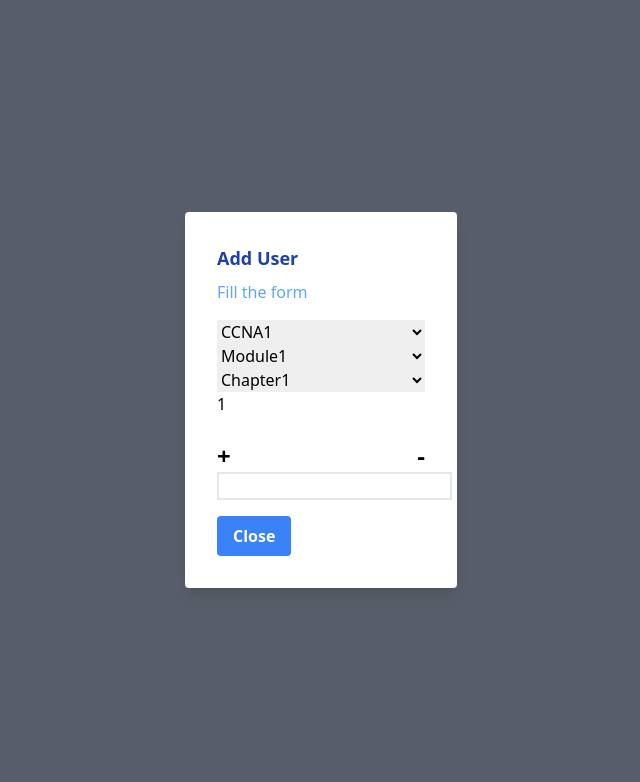
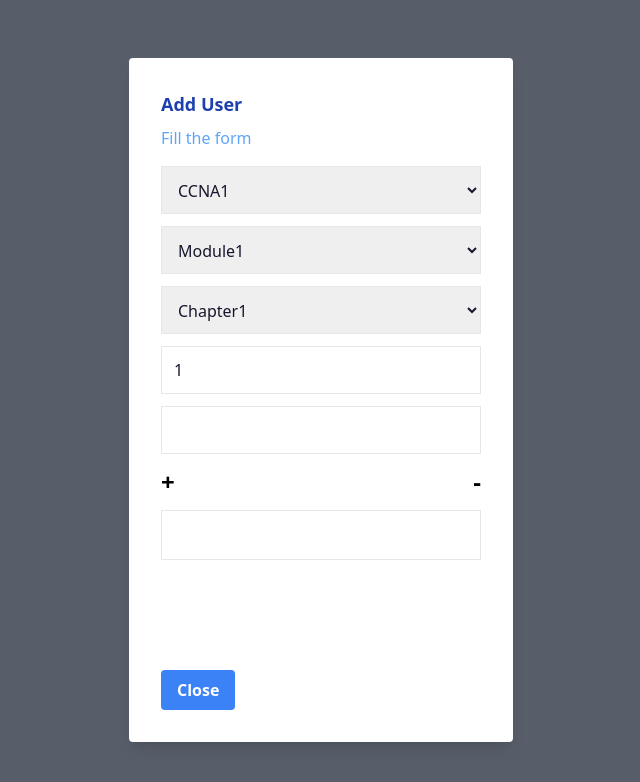
Before and after one commit to Hamza-El-Fahli/Educraft_Server, a Next.js app: page /testComponent in a window 1280 px wide. Shown: the top 782 px of the page, without its empty margins (319-959 px from the left). Built offline with nearby package versions, Linux system fonts and the light colour scheme.

Commit message:
wip: Quizzes management
- done with Quiz form

```diff
--- a/src/app/testComponent/page.tsx
+++ b/src/app/testComponent/page.tsx
@@ -1,83 +1,130 @@
-'use client';
-
+"use client";
 
 import Modal from "@/components/userModal";
 import { useState } from "react";
 
-export default function QuizForm(){
-    const [isOpen, setisOpen] = useState(true)
+export default function QuizForm() {
+  const [isOpen, setisOpen] = useState(true);
+  const [quizForm, setquizForm] = useState({
+    seletedCourse: "1",
+    selectedModule: "1",
+    selectedChapter: "1",
+    quizNumber: "1",
+    correctAnswer: "",
+    answers: [""],
+  });
+  function AddAnswer() {
+    setquizForm({ ...quizForm, answers: [...quizForm.answers, ""] });
+  }
+  function RemoveAnswer() {
+    if (quizForm.answers.length > 1)
+      setquizForm({
+        ...quizForm,
+        answers: quizForm.answers.slice(0, quizForm.answers.length - 1),
+      });
+  }
+  function setanswers(index: number, value: string) {
+    const newAnswers = [...quizForm.answers];
+    newAnswers[index] = value;
 
-    function AddAnswer(){
-        setquizFrom({...quizFrom , answers : [...quizFrom.answers,'']})
+    setquizForm({ ...quizForm, answers: newAnswers });
   }
-    function RemoveAnswer(){
-        if(quizFrom.answers.length > 1)
-        setquizFrom({...quizFrom , answers : quizFrom.answers.slice(0,quizFrom.answers.length-1)})
-
-}
-function setanswers(index:number,value:string){
-    const newAnswers = [...quizFrom.answers]
-    newAnswers[index] = value
-
-    setquizFrom({...quizFrom , answers : newAnswers})
-
-
-}
-
-const [quizFrom, setquizFrom] = useState({
-    seletedCourse : 1,
-    selectedModule : 1,
-    selectedChapter : 1,
-    quizNumber : 1,
-    correctAnswer : '',
-    answers : ['']
-})
-console.log(quizFrom)
 
 
 
-
-    function closeModal(){
-        setisOpen(false)
+  function closeModal() {
+    setisOpen(false);
   }
   return (
-        <Modal isOpen={true} onClose={closeModal} >
+    <Modal isOpen={true} onClose={closeModal}>
       <h2 className="text-lg font-bold mb-2 text-blue-800">Add User</h2>
       <p className="mb-4 text-blue-400">Fill the form</p>
-        <form onSubmit={(e) => e.preventDefault()} className="flex flex-col w-52">
-        <select name="course" id="" className="w-full" value={quizFrom.seletedCourse} onChange={(e)=>setquizFrom({...quizFrom , seletedCourse:e.target.value})}>
+      <form
+        onSubmit={(e) => e.preventDefault()}
+        className="flex flex-col gap-3 w-80 "
+      >
+        <select
+          name="course"
+          id=""
+          className="text-primary h-12 border p-3"
+          value={quizForm.seletedCourse}
+          onChange={(e) =>
+            setquizForm({ ...quizForm, seletedCourse: e.target.value })
+          }
+        >
           <option value="1">CCNA1</option>
           <option value="2">CCNA2</option>
           <option value="3">CCNA3</option>
           <option value="4">CCNA4</option>
         </select>
-<select name="module" id="" className="w-full" value={quizFrom.selectedModule} onChange={(e)=>setquizFrom({...quizFrom , selectedModule:e.target.value})}>
+        <select
+          name="module"
+          id=""
+          className="text-primary h-12 border p-3"
+          value={quizForm.selectedModule}
+          onChange={(e) =>
+            setquizForm({ ...quizForm, selectedModule: e.target.value })
+          }
+        >
           <option value="1">Module1</option>
           <option value="2">Module2</option>
           <option value="3">Module3</option>
           <option value="4">Module4</option>
         </select>
 
-<select name="chapter" id="" className="w-full" value={quizFrom.selectedChapter} onChange={(e)=>setquizFrom({...quizFrom , selectedChapter:e.target.value})}>
+        <select
+          name="chapter"
+          id=""
+          className="text-primary h-12 border p-3"
+          value={quizForm.selectedChapter}
+          onChange={(e) =>
+            setquizForm({ ...quizForm, selectedChapter: e.target.value })
+          }
+        >
           <option value="1">Chapter1</option>
           <option value="2">Chapter2</option>
           <option value="3">Chapter3</option>
           <option value="4">Chapter4</option>
         </select>
 
-<input type="text" value={quizFrom.quizNumber}  onChange={(e)=>setquizFrom({...quizFrom , quizNumber : e.target.value})}/>
-<input type="text"  value={quizFrom.correctAnswer}  onChange={(e)=>setquizFrom({...quizFrom , correctAnswer : e.target.value})}/>
+        <input
+          type="text"
+          className="text-primary h-12 border p-3"
+          value={quizForm.quizNumber}
+          onChange={(e) =>
+            setquizForm({ ...quizForm, quizNumber: e.target.value })
+          }
+        />
+        <input
+          type="text"
+          className="text-primary h-12 border p-3"
+          value={quizForm.correctAnswer}
+          onChange={(e) =>
+            setquizForm({ ...quizForm, correctAnswer: e.target.value })
+          }
+        />
         <div className="flex justify-between">
-<button className="text-2xl font-bold " onClick={()=>AddAnswer()} >+</button>
-<button className="text-2xl font-bold " onClick={()=>RemoveAnswer()} >-</button></div>
-<div>
-{quizFrom.answers.map((answer,index)=>(
-    <input type="text" className="border-2 " value={quizFrom.answers[index]} onChange={(e)=>setanswers(index,e.target.value)} />
+          <button className="text-2xl font-bold " onClick={() => AddAnswer()}>
+            +
+          </button>
+          <button
+            className="text-2xl font-bold "
+            onClick={() => RemoveAnswer()}
+          >
+            -
+          </button>
+        </div>
+        <div className="w-full h-36 overflow-y-scroll hideScroll">
+          {quizForm.answers.map((answer, index) => (
+            <input
+              type="text"
+              className="text-primary w-full border p-3"
+              value={answer}
+              onChange={(e) => setanswers(index, e.target.value)}
+            />
           ))}
         </div>
-
-
       </form>
     </Modal>
-    )
+  );
 }
--- a/src/styles/globals.css
+++ b/src/styles/globals.css
@@ -69,6 +69,18 @@ tr{
   border-radius: 4px; /* Rounded corners */
 }
 
+.hideScroll::-webkit-scrollbar-thumb {
+  background: gray; /* Color of the thumb */
+  border-radius: 20px; /* Rounded corners */
+}
+.hideScroll::-webkit-scrollbar-track {
+  background: transparent; /* Optional: Use a background color for the track */
+}
+.hideScroll::-webkit-scrollbar {
+  width: 3px;
+  background: transparent; /* Optional: Use a background color for the track */
+}
+
 .modal{
   @apply fixed inset-0 z-50 flex items-center justify-center bg-gray-800 bg-opacity-75
 }
```
Lines whose indentation alone changed are shown as unchanged.
